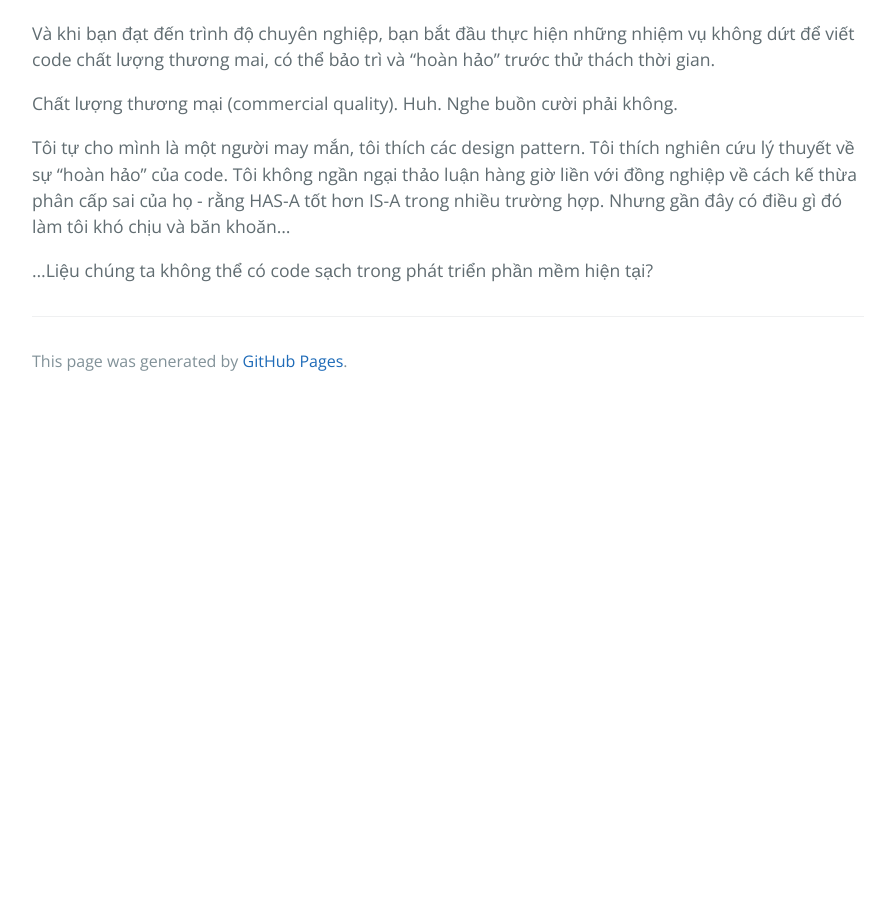
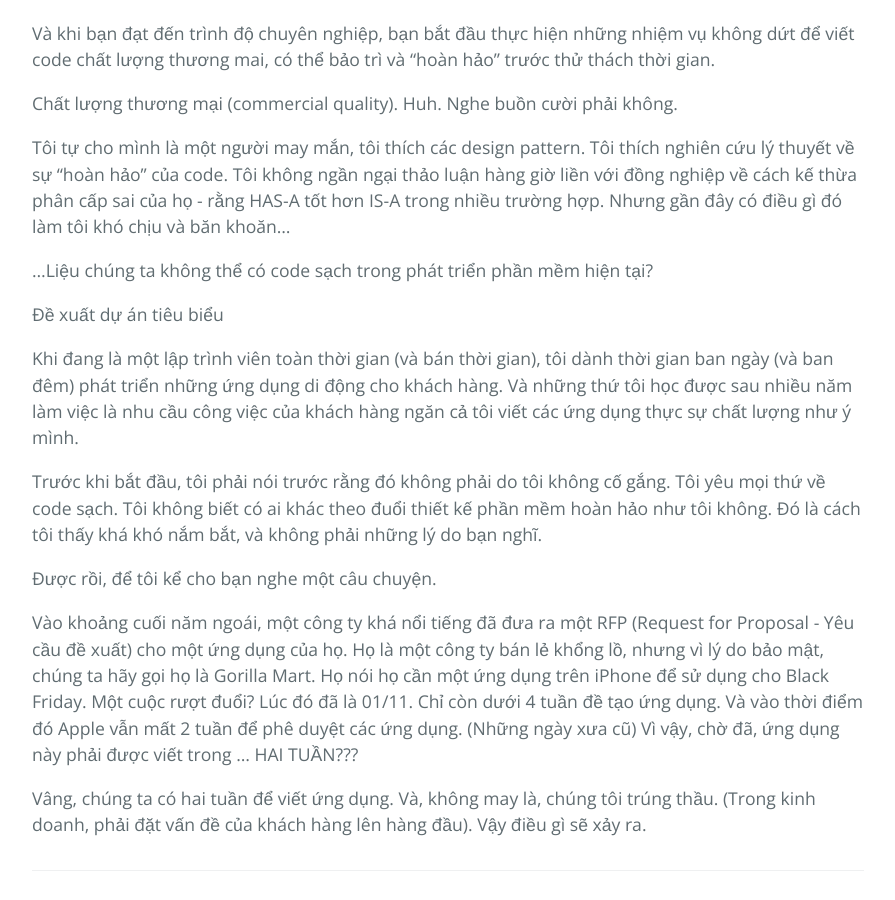
Before and after one commit to HaiBV/haibv.github.io, a Jekyll site: the page built from clean-coder/chapter-2-saying-no.md, in a window 1280 px wide and 900 px high, scrolled down 11976 px. Shown: the whole window, without its empty margins (192-1087 px from the left). Built offline with Jekyll 4.4.1, drawn with Linux system fonts in a browser that asks for light colours; our own code applies the rules of GitHub Pages for plain Markdown files; before the commit the page ends 12381 px from its top, so only the background shows below that.

Commit message:
Book - The Clean Coder - Chapter 2 - Saying No

```diff
--- a/clean-coder/chapter-2-saying-no.md
+++ b/clean-coder/chapter-2-saying-no.md
@@ -324,3 +324,15 @@ Chất lượng thương mại (commercial quality). Huh. Nghe buồn cười ph
 Tôi tự cho mình là một người may mắn, tôi thích các design pattern. Tôi thích nghiên cứu lý thuyết về sự "hoàn hảo" của code. Tôi không ngần ngại thảo luận hàng giờ liền với đồng nghiệp về cách kế thừa phân cấp sai của họ - rằng HAS-A tốt hơn IS-A trong nhiều trường hợp. Nhưng gần đây có điều gì đó làm tôi khó chịu và băn khoăn...
 
 ...Liệu chúng ta không thể có code sạch trong phát triển phần mềm hiện tại?
+
+Đề xuất dự án tiêu biểu
+
+Khi đang là một lập trình viên toàn thời gian (và bán thời gian), tôi dành thời gian ban ngày (và ban đêm) phát triển những ứng dụng di động cho khách hàng. Và những thứ tôi học được sau nhiều năm làm việc là nhu cầu công việc của khách hàng ngăn cả tôi viết các ứng dụng thực sự chất lượng như ý mình.
+
+Trước khi bắt đầu, tôi phải nói trước rằng đó không phải do tôi không cố gắng. Tôi yêu mọi thứ về code sạch. Tôi không biết có ai khác theo đuổi thiết kế phần mềm hoàn hảo như tôi không. Đó là cách tôi thấy khá khó nắm bắt, và không phải những lý do bạn nghĩ.
+
+Được rồi, để tôi kể cho bạn nghe một câu chuyện.
+
+Vào khoảng cuối năm ngoái, một công ty khá nổi tiếng đã đưa ra một RFP (Request for Proposal - Yêu cầu đề xuất) cho một ứng dụng của họ. Họ là một công ty bán lẻ khổng lồ, nhưng vì lý do bảo mật, chúng ta hãy gọi họ là Gorilla Mart. Họ nói họ cần một ứng dụng trên iPhone để sử dụng cho Black Friday. Một cuộc rượt đuổi? Lúc đó đã là 01/11. Chỉ còn dưới 4 tuần đề tạo ứng dụng. Và vào thời điểm đó Apple vẫn mất 2 tuần để phê duyệt các ứng dụng. (Những ngày xưa cũ) Vì vậy, chờ đã, ứng dụng này phải được viết trong ... HAI TUẦN???
+
+Vâng, chúng ta có hai tuần để viết ứng dụng. Và, không may là, chúng tôi trúng thầu. (Trong kinh doanh, phải đặt vấn đề của khách hàng lên hàng đầu). Vậy điều gì sẽ xảy ra.
```
